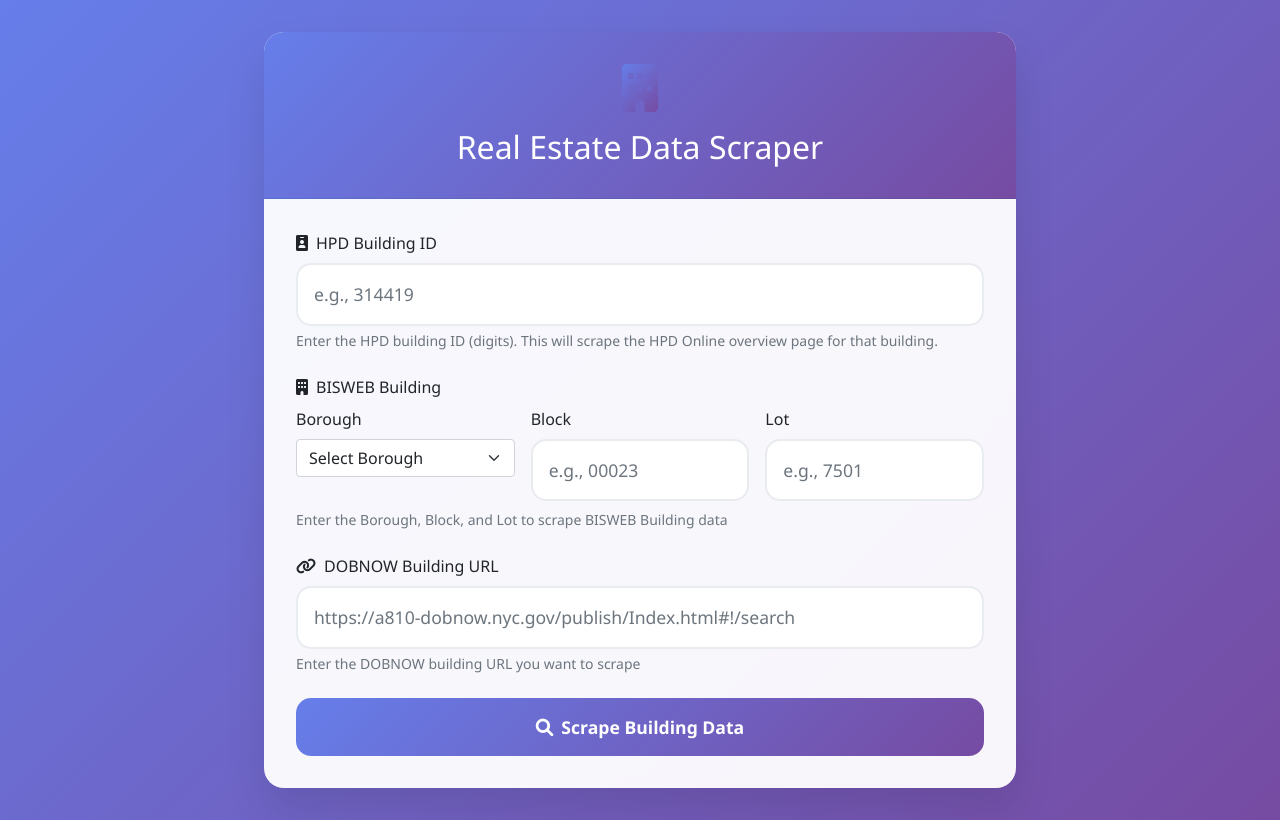
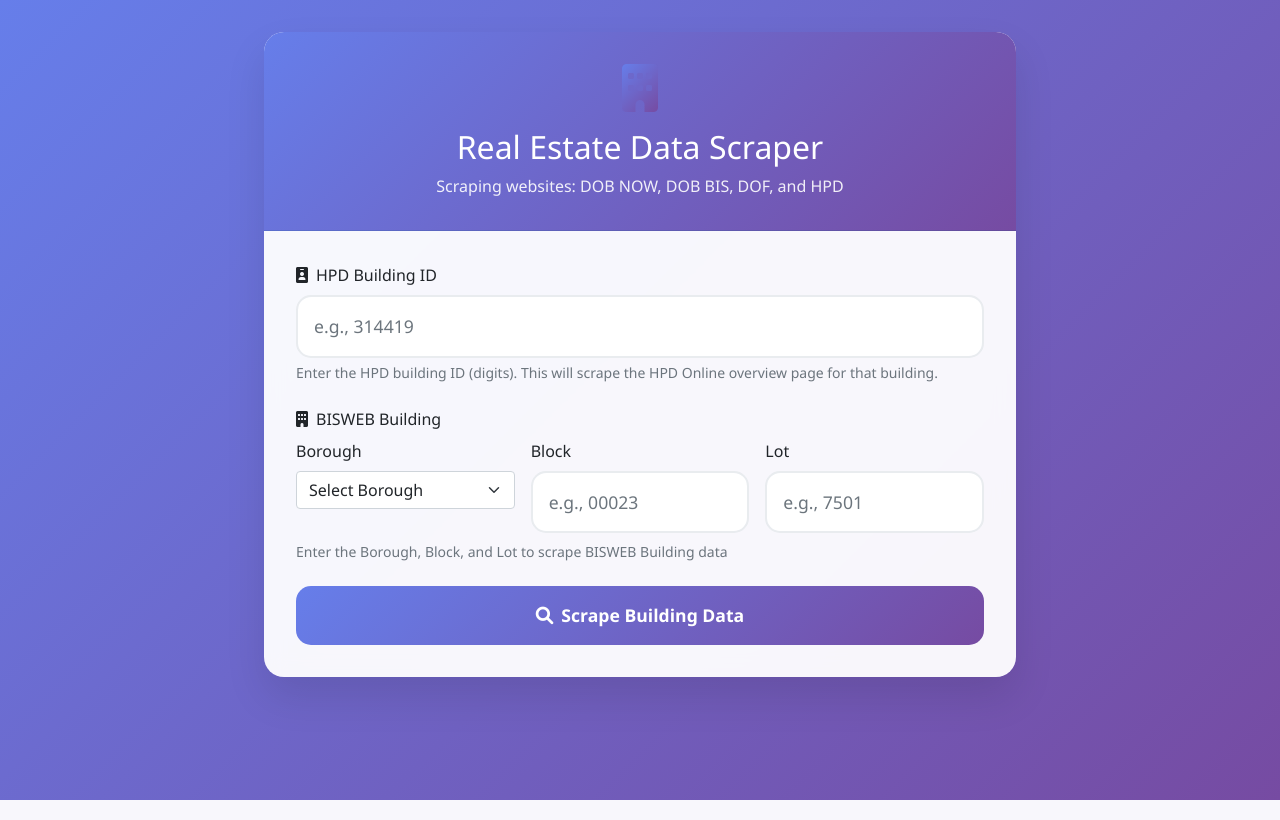
Before and after one commit to bennet-m/real-estate-data, a Flask app: page / in a window 1280 px wide. Run offline with Flask 3, Linux system fonts and the light colour scheme; some libraries are stand-ins or nearby versions.

Commit message:
finishing input for everything

```diff
--- a/app.py
+++ b/app.py
@@ -48,9 +48,15 @@ def scrape_data():
                     print(f"🔍 Scraping HPD data for building id: {hpd_input}")
                     hpd_data = hpd_scraper.scrape_building_data(hpd_input)
                     for key, value in hpd_data.items():
-                        all_data[f"HPD_{key}"] = value
+                        all_data[key] = value
                 except Exception as e:
                     print(f"  ⚠️ Error scraping HPD: {e}")
+            print("scraping dobnow")
+            dobnow_data = dobnow_scraper.scrape_building_data(all_data['BIN'])
+            # Prefix DOBNOW data keys to distinguish them
+            for key, value in dobnow_data.items():
+                all_data[key] = value
+
 
         # Scrape BISWEB data if borough/block/lot or URL provided
         if bisweb_borough and bisweb_block and bisweb_lot:
@@ -62,7 +68,7 @@ def scrape_data():
             )
             # Prefix BISWEB data keys to distinguish them
             for key, value in bisweb_data.items():
-                all_data[f"BISWEB_{key}"] = value
+                all_data[key] = value
             try:
                 print(f"🔍 Scraping BISWEB Property Profile with Borough={bisweb_borough}, Block={bisweb_block}, Lot={bisweb_lot}")
                 bisweb_property_data = bisweb_property_scraper.scrape_building_data(
@@ -71,45 +77,9 @@ def scrape_data():
                     lot=bisweb_lot
                 )
                 for key, value in bisweb_property_data.items():
-                    all_data[f"BISWEB_PROPERTY_{key}"] = value
+                    all_data[key] = value
             except Exception as e:
                 print(f"  ⚠️ Error scraping BISWEB Property Profile: {e}")
-        elif bisweb_url:
-            # Legacy support: if URL is provided, use it directly
-            # Validate URL format
-            if not bisweb_url.startswith('http://') and not bisweb_url.startswith('https://'):
-                bisweb_url = 'https://' + bisweb_url
-
-            print(f"🔍 Scraping BISWEB data from: {bisweb_url}")
-            bisweb_data = bisweb_scraper.scrape_building_data(url=bisweb_url)
-            # Prefix BISWEB data keys to distinguish them
-            for key, value in bisweb_data.items():
-                all_data[f"BISWEB_{key}"] = value
-
-        # Scrape DOBNOW data if URL provided
-        if dobnow_url:
-            # Validate URL format
-            if not dobnow_url.startswith('http://') and not dobnow_url.startswith('https://'):
-                dobnow_url = 'https://' + dobnow_url
-
-            print(f"🔍 Scraping DOBNOW data from: {dobnow_url}")
-            dobnow_data = dobnow_scraper.scrape_building_data(dobnow_url)
-            # Prefix DOBNOW data keys to distinguish them
-            for key, value in dobnow_data.items():
-                all_data[f"DOBNOW_{key}"] = value
-
-        # Scrape BISWEB Property Profile data if URL provided
-        if bisweb_property_url:
-            # Validate URL format
-            if not bisweb_property_url.startswith('http://') and not bisweb_property_url.startswith('https://'):
-                bisweb_property_url = 'https://' + bisweb_property_url
-
-            print(f"🔍 Scraping BISWEB Property Profile data from: {bisweb_property_url}")
-            bisweb_property_data = bisweb_property_scraper.scrape_building_data(url=bisweb_property_url)
-            # Prefix BISWEB Property data keys to distinguish them
-            for key, value in bisweb_property_data.items():
-                all_data[f"BISWEB_PROPERTY_{key}"] = value
-
         # Generate unique filename
         filename = f"building_data_{uuid.uuid4().hex[:8]}.csv"
         filepath = os.path.join('downloads', filename)
--- a/templates/index.html
+++ b/templates/index.html
@@ -148,6 +148,7 @@
                     <div class="card-header">
                         <i class="fas fa-building icon"></i>
                         <h2 class="mb-0">Real Estate Data Scraper</h2>
+                        <p class="mb-0 mt-2" style="font-size: 1rem; opacity: 0.9;">Scraping websites: DOB NOW, DOB BIS, DOF, and HPD</p>
                     </div>
                     <div class="card-body">
                         <form id="scrapeForm">
@@ -203,21 +204,6 @@
                                 </div>
                                 <div class="form-text mt-2">
                                     Enter the Borough, Block, and Lot to scrape BISWEB Building data
-                                </div>
-                            </div>
-
-                            <div class="mb-4">
-                                <label for="dobnowUrlInput" class="form-label">
-                                    <i class="fas fa-link me-2"></i>DOBNOW Building URL
-                                </label>
-                                <input
-                                    type="url"
-                                    class="form-control"
-                                    id="dobnowUrlInput"
-                                    placeholder="https://a810-dobnow.nyc.gov/publish/Index.html#!/search"
-                                >
-                                <div class="form-text">
-                                    Enter the DOBNOW building URL you want to scrape
                                 </div>
                             </div>
 
@@ -281,17 +267,15 @@
             const biswebBorough = document.getElementById('biswebBorough').value;
             const biswebBlock = document.getElementById('biswebBlock').value;
             const biswebLot = document.getElementById('biswebLot').value;
-            const dobnowUrl = document.getElementById('dobnowUrlInput').value;
             console.log('📝 HPD Building ID:', hpdBuildingId);
             console.log('📝 BISWEB Borough:', biswebBorough);
             console.log('📝 BISWEB Block:', biswebBlock);
             console.log('📝 BISWEB Lot:', biswebLot);
-            console.log('📝 DOBNOW URL to scrape:', dobnowUrl);
 
             // Check if at least one URL or BISWEB Building (borough/block/lot) is provided
             const hasBisweb = biswebBorough && biswebBlock && biswebLot;
             console.log('🔍 Has BISWEB Building input:', hasBisweb);
-            if (!hasBisweb && !dobnowUrl && !hpdBuildingId) {
+            if (!hasBisweb && !hpdBuildingId) {
                 console.log('⚠️ No input provided, showing alert');
                 alert('Please provide at least one input: HPD Building ID, BISWEB Building (Borough, Block, Lot), DOBNOW URL, or BISWEB Property URL to scrape.');
                 return;
@@ -321,7 +305,6 @@
                         bisweb_borough: biswebBorough,
                         bisweb_block: biswebBlock,
                         bisweb_lot: biswebLot,
-                        dobnow_url: dobnowUrl,
                     })
                 });
 
```
Also changed, not shown: scrapers/base_scraper.py (+14 -0 lines), scrapers/dobnow_scraper.py (+81 -0 lines), scrapers/hpd_scraper.py (+7 -0 lines).
